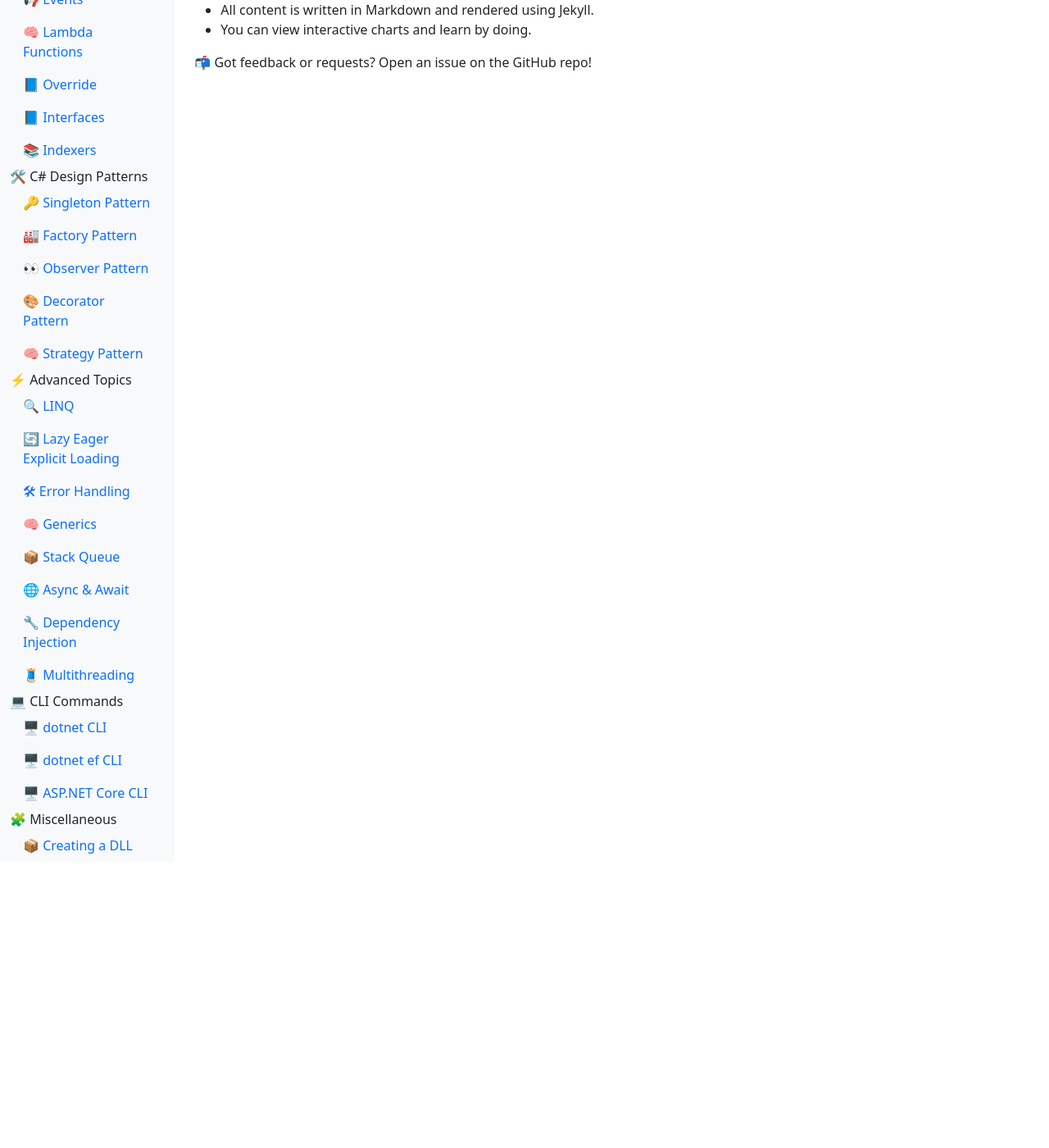
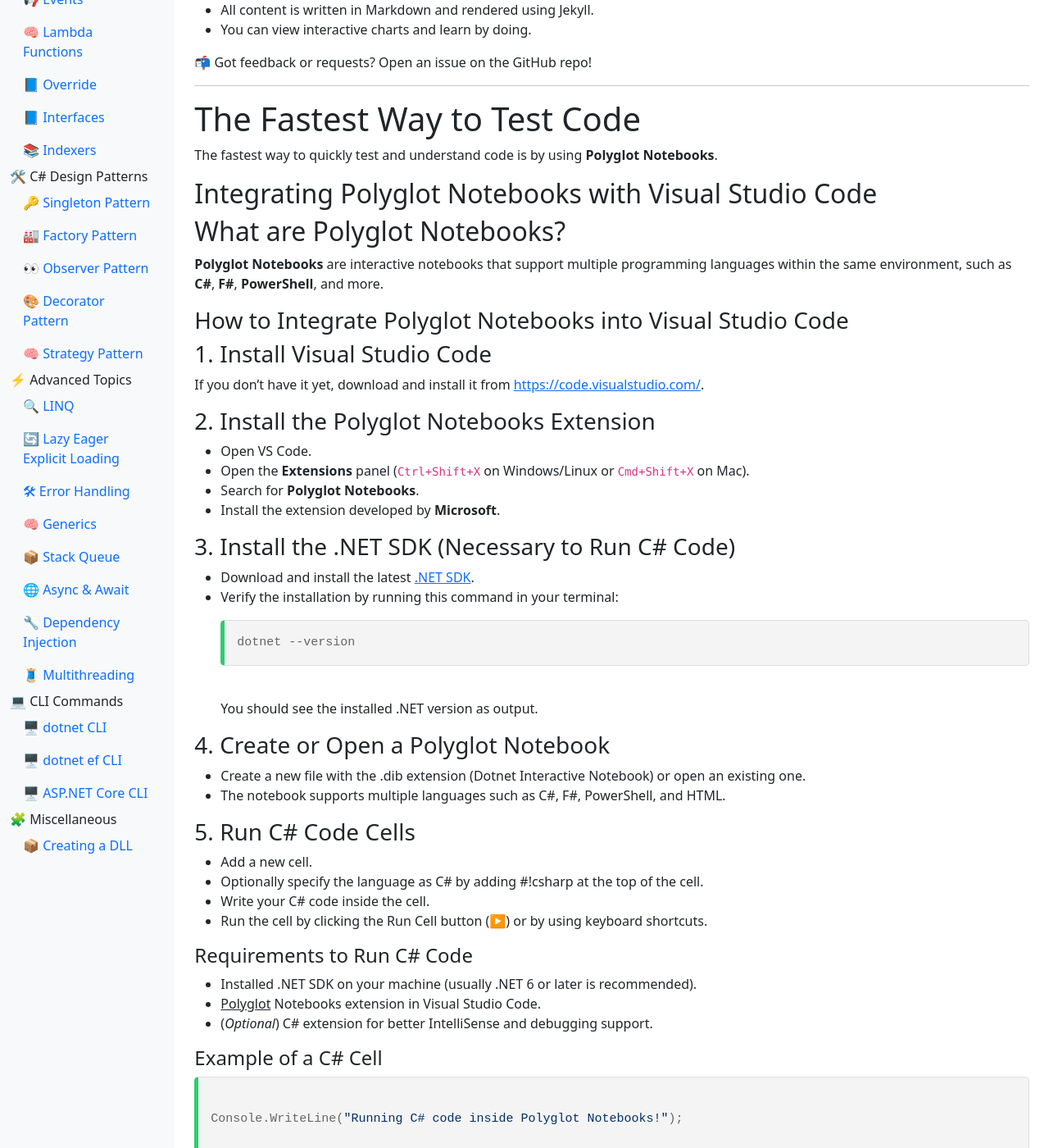
Before and after one commit to buribalkan/C-SHARP-Training, a Jekyll site: the page built from index.md, in a window 1280 px wide and 1400 px high, scrolled down 919 px. Shown: the whole window at 82% size. Built offline with Jekyll 4.4.1, drawn with Linux system fonts in a browser that asks for light colours; nearby versions of some CDN libraries; before the commit the page ends 1970 px from its top, so only the background shows below that.

Commit message:
Update index.md

````diff
--- a/index.md
+++ b/index.md
@@ -129,3 +129,62 @@ title: Home
 - You can view interactive charts and learn by doing.
 
 > 📬 Got feedback or requests? Open an issue on the GitHub repo!
+
+---
+
+# The Fastest Way to Test Code
+The fastest way to quickly test and understand code is by using **Polyglot Notebooks**.
+
+## Integrating Polyglot Notebooks with Visual Studio Code
+
+## What are Polyglot Notebooks?
+
+**Polyglot Notebooks** are interactive notebooks that support multiple programming languages within the same environment, such as **C#**, **F#**, **PowerShell**, and more.
+
+
+### How to Integrate Polyglot Notebooks into Visual Studio Code
+
+### 1. Install Visual Studio Code
+
+If you don’t have it yet, download and install it from [https://code.visualstudio.com/](https://code.visualstudio.com/).
+
+### 2. Install the Polyglot Notebooks Extension
+
+- Open VS Code.
+- Open the **Extensions** panel (`Ctrl+Shift+X` on Windows/Linux or `Cmd+Shift+X` on Mac).
+- Search for **Polyglot Notebooks**.
+- Install the extension developed by **Microsoft**.
+
+### 3. Install the .NET SDK (Necessary to Run C# Code)
+
+- Download and install the latest [.NET SDK](https://dotnet.microsoft.com/en-us/download).
+- Verify the installation by running this command in your terminal:
+
+  ```bash
+  dotnet --version
+  ```
+You should see the installed .NET version as output.
+
+### 4. Create or Open a Polyglot Notebook
+
+- Create a new file with the .dib extension (Dotnet Interactive Notebook) or open an existing one.
+- The notebook supports multiple languages such as C#, F#, PowerShell, and HTML.
+
+### 5. Run C# Code Cells
+- Add a new cell.
+- Optionally specify the language as C# by adding #!csharp at the top of the cell.
+- Write your C# code inside the cell.
+- Run the cell by clicking the Run Cell button (▶️) or by using keyboard shortcuts.
+
+#### Requirements to Run C# Code
+
+- Installed .NET SDK on your machine (usually .NET 6 or later is recommended).
+- <u>Polyglot</u> Notebooks extension in Visual Studio Code.
+- (_Optional_) C# extension for better IntelliSense and debugging support.
+
+#### Example of a C# Cell
+```csharp
+
+Console.WriteLine("Running C# code inside Polyglot Notebooks!");
+
+```
````
